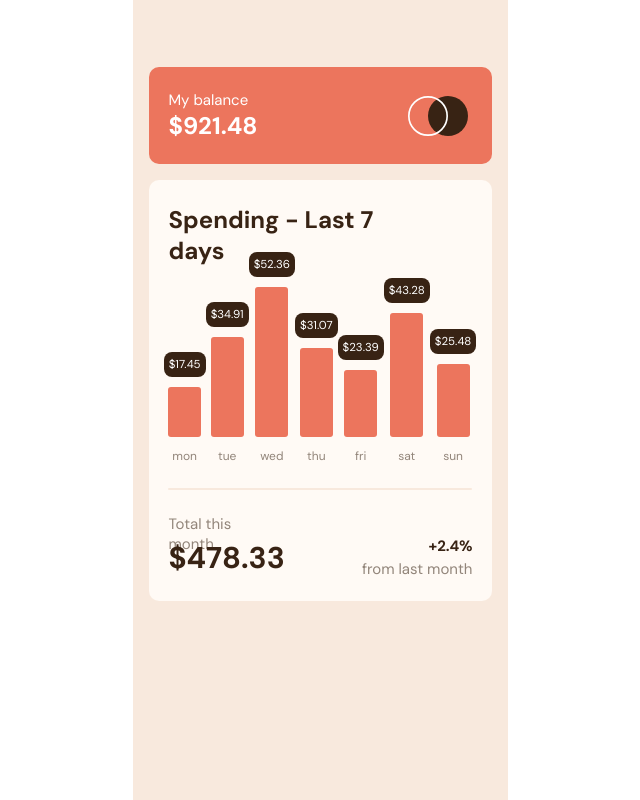
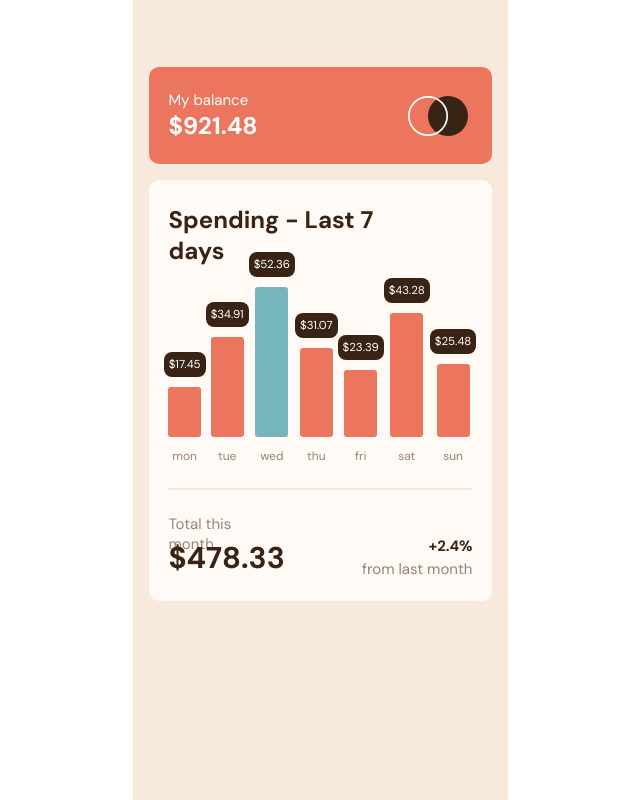
Before and after one commit to dlavrentev/expenses-chart, a React (Create React App) app: page / in a window 1280 px wide. Shown: the whole page, without its empty margins (320-960 px from the left). Built offline with nearby package versions, Linux system fonts and the light colour scheme.

Commit message:
updated spending js

```diff
--- a/src/App.css
+++ b/src/App.css
@@ -101,7 +101,7 @@
   align-items: center;
 }
 
-.detail-1, .detail-2, .detail-3, .detail-4, .detail-5, .detail-6, .detail-7 {
+.detail {
   font-size: 11.5px;
   background-color: #382314;
   padding: 5px 5px;
@@ -110,6 +110,16 @@
   color: white;
   text-align: center;
 }
+
+.hidden {
+  visibility: hidden;
+}
+
+.visible {
+  visibility: visible;
+}
+
+
 
 
 .bars {
@@ -120,6 +130,14 @@
 
 .bars:hover {
   background: #FF9B86;
+}
+
+.bar-3 {
+  background-color: #76B5BC;
+}
+
+.bar-3:hover {
+  background: #B4E0E5;
 }
 
 .bar p {
--- a/src/Components/Spending.js
+++ b/src/Components/Spending.js
@@ -1,20 +1,37 @@
-import React from "react";
+import React, { useState } from "react";
 import data from "./../Data/data.json";
 
 const Spending = () => {
+  const [isHovering, setisHovering] = useState(false);
+
+  const handleMouseEnter = () => {
+    setisHovering(false);
+  };
+
+  const handleMouseLeave = () => {
+    setisHovering(true);
+  };
+
   return (
     <div className="spending-container">
       <h1>Spending - Last 7 days</h1>
       <div className="chart-container">
         {data.map(({ id, day, amount }) => {
           return (
-            <div key={id} className="bar">
-              <div className={`detail-${id}`} key={id}>
+            <div className="bar">
+              <div
+                className={`detail ${isHovering ? "hidden" : "visible"}`}
+              >
                 ${amount}
               </div>
               <div
+                key={id}
                 className={`bars bar-${id}`}
-                style={{ height: `${(data[id - 1].amount / 52.36) * 150}px` }}
+                onMouseEnter={handleMouseEnter}
+                onMouseLeave={handleMouseLeave}
+                style={{
+                  height: `${(data[id - 1].amount / 52.36) * 150}px`,
+                }}
               ></div>
               <p>{day}</p>
             </div>
@@ -36,5 +53,4 @@ const Spending = () => {
   );
 };
 
-console.log(data);
 export default Spending;
```
